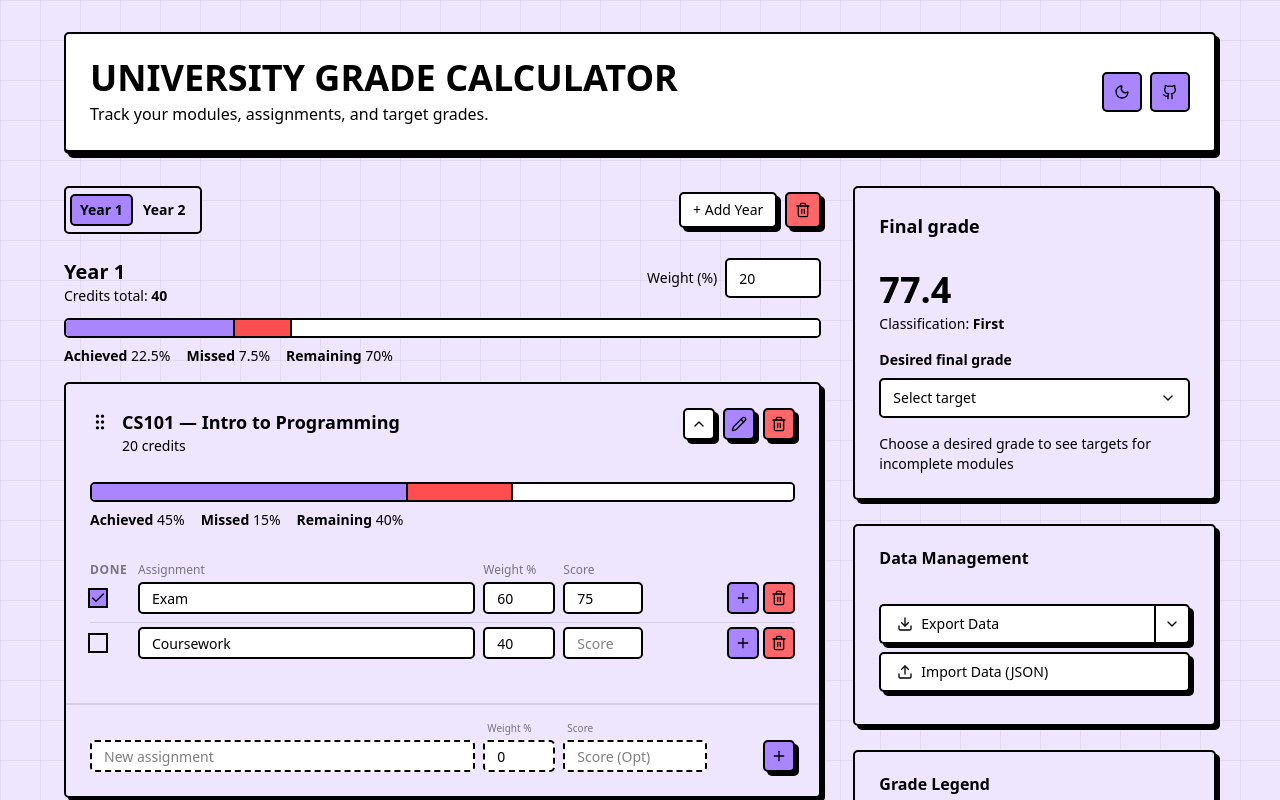
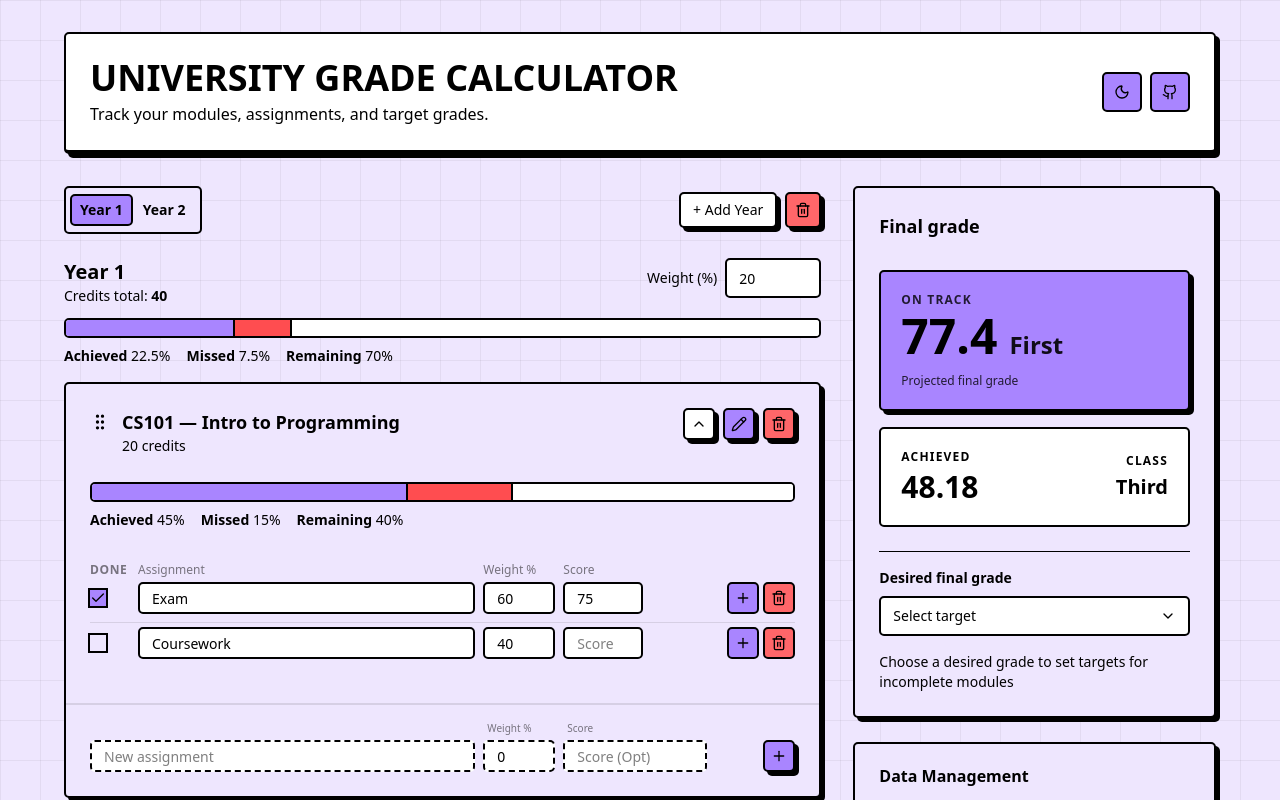
Before and after one commit to LiamDormon/grade-calculator, a React (Vite) app: page / in a window 1280 px wide. Shown: the top 800 px of the page. Built offline with nearby package versions, Linux system fonts and the light colour scheme.

Commit message:
feat: final grade target/on-track split

```diff
--- a/src/components/Summary.tsx
+++ b/src/components/Summary.tsx
@@ -9,6 +9,7 @@ import { useRef, useState, useEffect } from "react"
 
 export default function Summary() {
   const final = useGradeStore((s) => s.getFinalGrade())
+  const achieved = useGradeStore((s) => s.getFinalAchievedGrade())
   const years = useGradeStore((s) => s.years)
   const anyInvalidModule = years.some((y) => y.modules.some((m) => !useGradeStore.getState().isModuleAssignmentsValid(y.id, m.id)))
   const totalYearWeight = years.reduce((s, y) => s + y.weight, 0)
@@ -108,10 +109,38 @@ export default function Summary() {
           <div className="font-heading text-lg">Final grade</div>
         </CardHeader>
         <CardContent>
-          <div className="text-4xl font-heading mb-1">{final ?? "—"}</div>
-          <div className="text-sm text-muted-foreground mb-4">Classification: <strong>{classify(final)}</strong></div>
+          <div className="space-y-4 mb-6">
 
-          <div className="mb-4 space-y-2">
+            {/* Primary Card */}
+            <div className="relative p-5 border-2 border-border rounded-base bg-main text-main-foreground shadow-shadow">
+               <div className="flex flex-col gap-1">
+                 <h3 className="text-xs font-bold uppercase tracking-widest opacity-80">On Track</h3>
+                 <div className="flex items-baseline gap-3">
+                   <span className="text-5xl font-heading font-black">{final ?? "—"}</span>
+                   <span className="text-2xl font-bold opacity-90">{classify(final)}</span>
+                 </div>
+                 <p className="text-xs font-medium mt-2 opacity-80">
+                    Projected final grade
+                 </p>
+               </div>
+            </div>
+
+            {/* Secondary Card */}
+            <div className="flex items-center justify-between p-5 border-2 border-border rounded-base bg-secondary-background">
+               <div>
+                  <h4 className="text-xs font-bold text-muted-foreground uppercase tracking-widest mb-1">Achieved</h4>
+                  <span className="text-3xl font-heading font-black text-foreground">{achieved ?? 0}</span>
+               </div>
+
+               <div className="text-right">
+                   <h4 className="text-xs font-bold text-muted-foreground uppercase tracking-widest mb-1">Class</h4>
+                   <span className="text-xl font-bold text-foreground">{classify(achieved)}</span>
+               </div>
+            </div>
+
+          </div>
+
+          <div className="mb-4 space-y-2 border-t pt-4">
             <div className="text-sm text-muted-foreground font-semibold">Desired final grade</div>
             <Select onValueChange={(v) => setDesired(v ? Number(v) : undefined)}>
               <SelectTrigger className="w-full bg-secondary-background text-foreground">
@@ -127,7 +156,7 @@ export default function Summary() {
           </div>
 
           <div className="text-sm text-muted-foreground mt-2">
-            Choose a desired grade to see targets for incomplete modules
+            Choose a desired grade to set targets for incomplete modules
           </div>
 
           {anyInvalidModule && <div className="warn mt-4 text-red-600 font-bold">Some modules have assignment weights that do not sum to 100%</div>}
--- a/src/lib/store.ts
+++ b/src/lib/store.ts
@@ -147,7 +147,9 @@ export type Actions = {
   getModuleSegments: (yearId: string, moduleId: string) => { completed: number; missed: number; remaining: number }
   getYearSegments: (yearId: string) => { completed: number; missed: number; remaining: number }
   getYearAverage: (yearId: string) => number | undefined
+  getYearAchievedAverage: (yearId: string) => number | undefined
   getFinalGrade: () => number | undefined
+  getFinalAchievedGrade: () => number | undefined
 
   // desired final grade helpers
   setDesiredGrade: (grade?: number) => void
@@ -521,6 +523,22 @@ export const useGradeStore = create<GradeSnapshot & Actions>()((set: (updater: (
     return Number(weighted.toFixed(2))
   },
 
+  getYearAchievedAverage: (yearId) => {
+    const y = get().years.find((y) => y.id === yearId)
+    if (!y) return undefined
+    const totalCredits = y.modules.reduce((s, m) => s + m.credits, 0)
+    if (totalCredits === 0) return 0
+
+    // Sum of (moduleAchieved * credits)
+    const weightedSum = y.modules.reduce((s, m) => {
+       const modScore = get().getModuleAchievedScore(yearId, m.id) ?? 0
+       return s + (modScore * m.credits)
+    }, 0)
+
+    // Average over total credits (including empty modules)
+    return Number((weightedSum / totalCredits).toFixed(2))
+  },
+
   getYearSegments: (yearId: string) => {
     const state = get()
     const y = state.years.find((yy) => yy.id === yearId)
@@ -548,6 +566,21 @@ export const useGradeStore = create<GradeSnapshot & Actions>()((set: (updater: (
       missed: Number((missedCredits * scale).toFixed(1)),
       remaining: Number((remainingCredits * scale).toFixed(1))
     }
+  },
+
+  getFinalAchievedGrade: () => {
+    const state = get()
+    // Calculate for all years, treating undefined as 0 if the year exists
+    const totalWeight = state.years.reduce((s, y) => s + y.weight, 0)
+    if (totalWeight === 0) return 0
+
+    const weightedSum = state.years.reduce((s, y) => {
+       const yearScore = state.getYearAchievedAverage(y.id) ?? 0
+       return s + (yearScore * y.weight)
+    }, 0)
+
+    // Normalize by total weight defined in system (should be 1 usually, but normalize to be safe if > 0)
+    return Number((weightedSum / totalWeight).toFixed(2))
   },
 
   getFinalGrade: () => {
```
